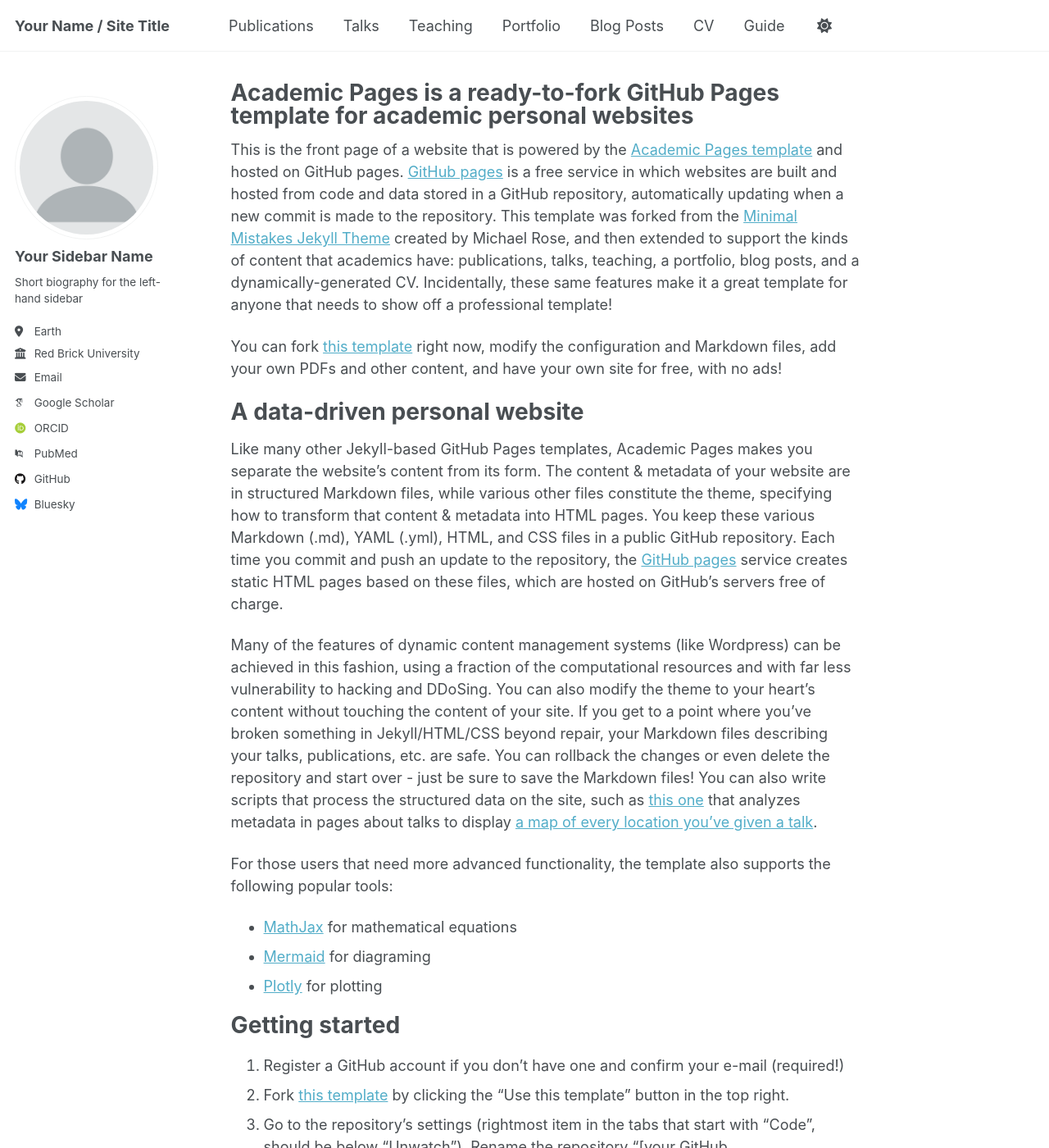
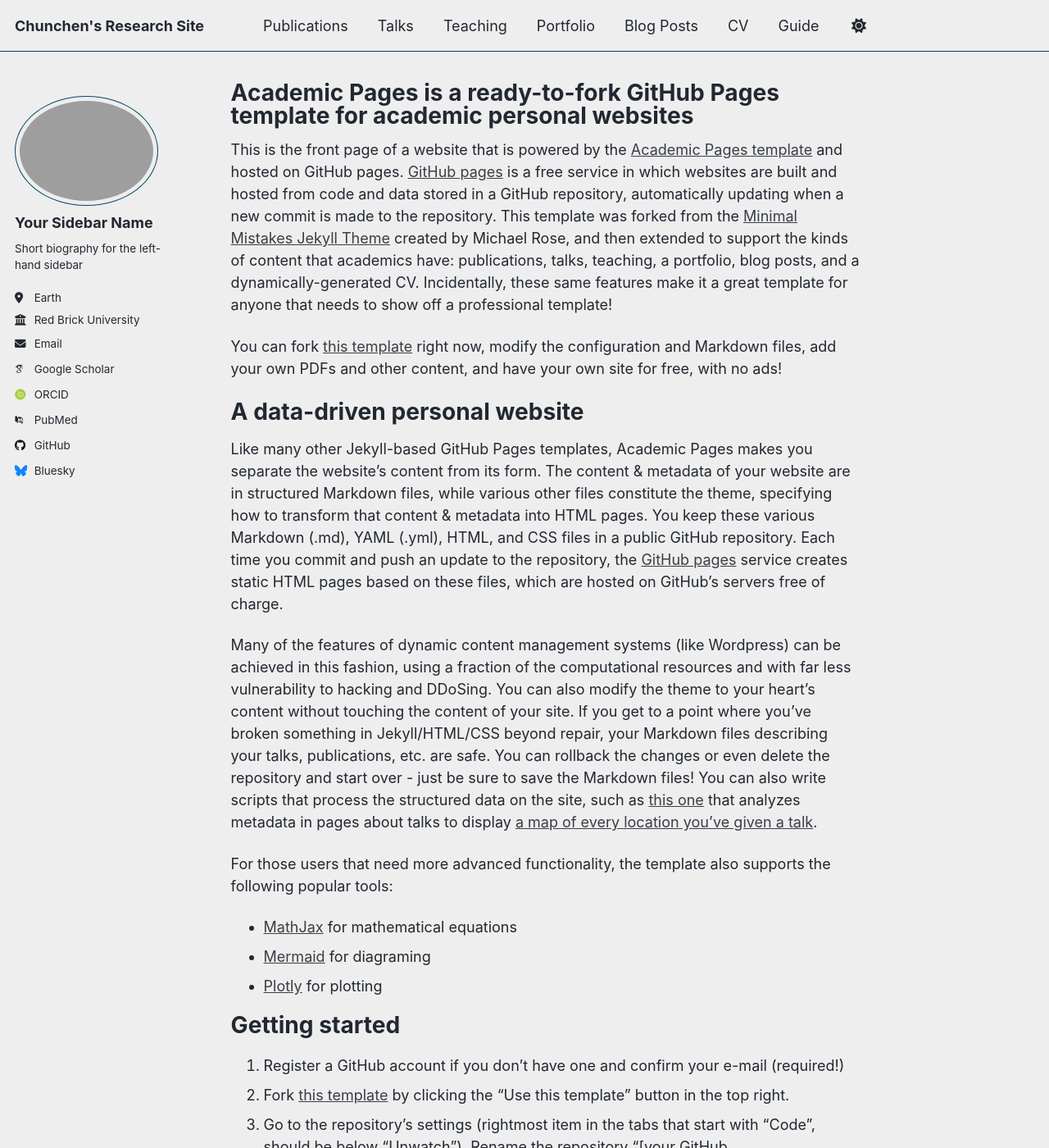
Before and after one commit to chunchenxu/chunchenxu.github.io, a Jekyll site: the page built from _pages/about.md, in a window 1280 px wide and 1400 px high. Shown: the whole window at 82% size. Built offline with Jekyll 4.4.1, drawn with Linux system fonts in a browser that asks for light colours; some web fonts are replaced; a script that is not in the unit is left out.

Commit message:
Update _config.yml

```diff
--- a/_config.yml
+++ b/_config.yml
@@ -8,21 +8,21 @@
 
 # Basic Site Settings
 locale                   : "en-US"
-site_theme               : "default" # Currently available options are "default", "air"
-title                    : "Your Name / Site Title"
+site_theme               : "air" # Currently available options are "default", "air"
+title                    : "Chunchen's Research Site"
 title_separator          : "-"
 name                     : &name "Your Name"
 description              : &description "personal description"
 url                      : https://academicpages.github.io # the base hostname & protocol for your site e.g. "https://[your GitHub username].github.io" or if you already have some other page hosted on Github then use "https://[your GitHub username].github.io/[Your Repo Name]"
 baseurl                  : "" # the subpath of your site, e.g. "/blog"
-repository               : "academicpages/academicpages.github.io"
+repository               : "chunchenxu/chunchenxu.github.io"
 
 # Site Author - The following control what appear as part of the author content on the side bar.
 #               If a field is blank the icon and link will not appear, otherwise it will be shown.
 #               Additional customization can be done by editing /_includes/author-profile.html
 author:
   # Biographic information
-  avatar           : "profile.png"
+  avatar           : "ccprofile.png"
   name             : "Your Sidebar Name"
   pronouns         : # example: "she/her"
   bio              : "Short biography for the left-hand sidebar"
```
